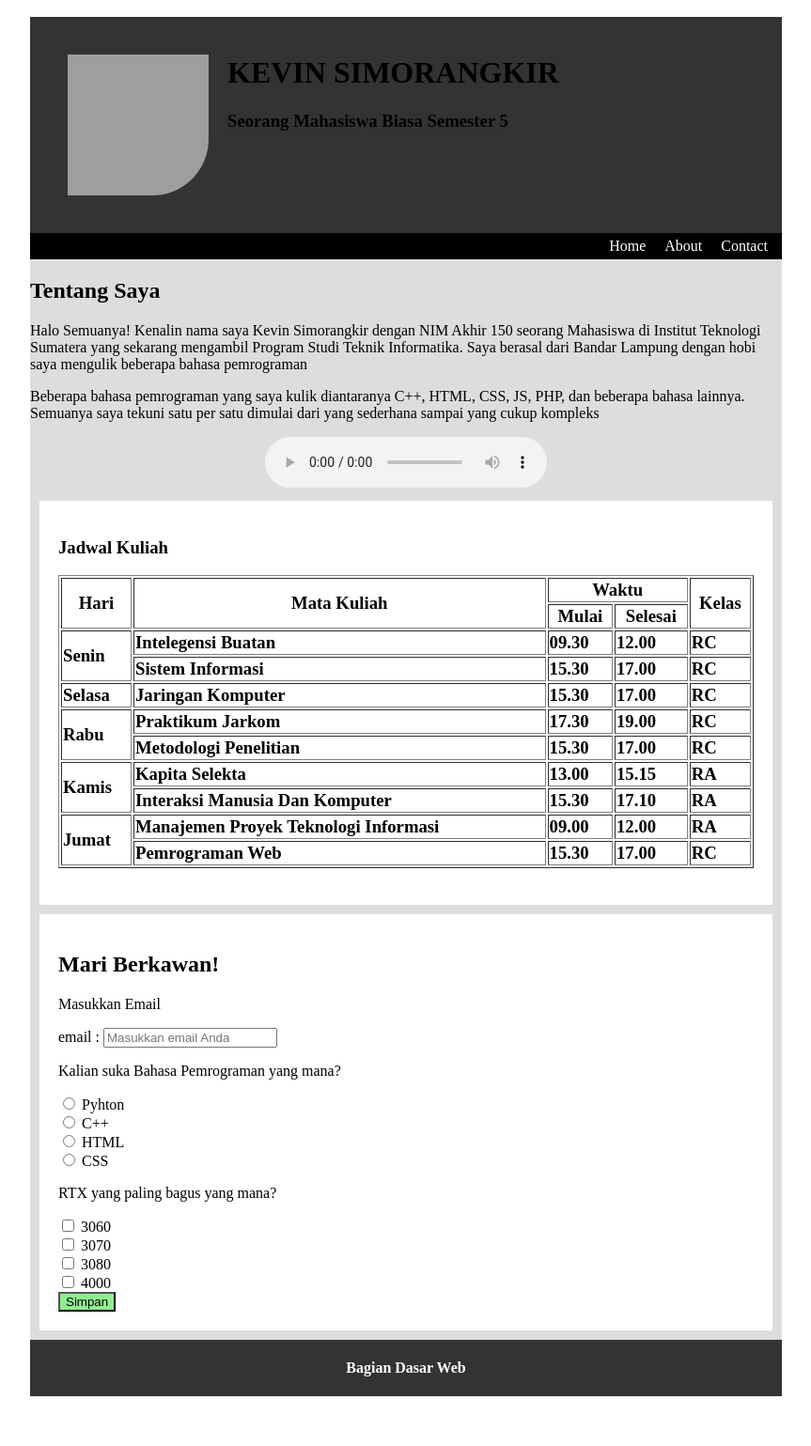
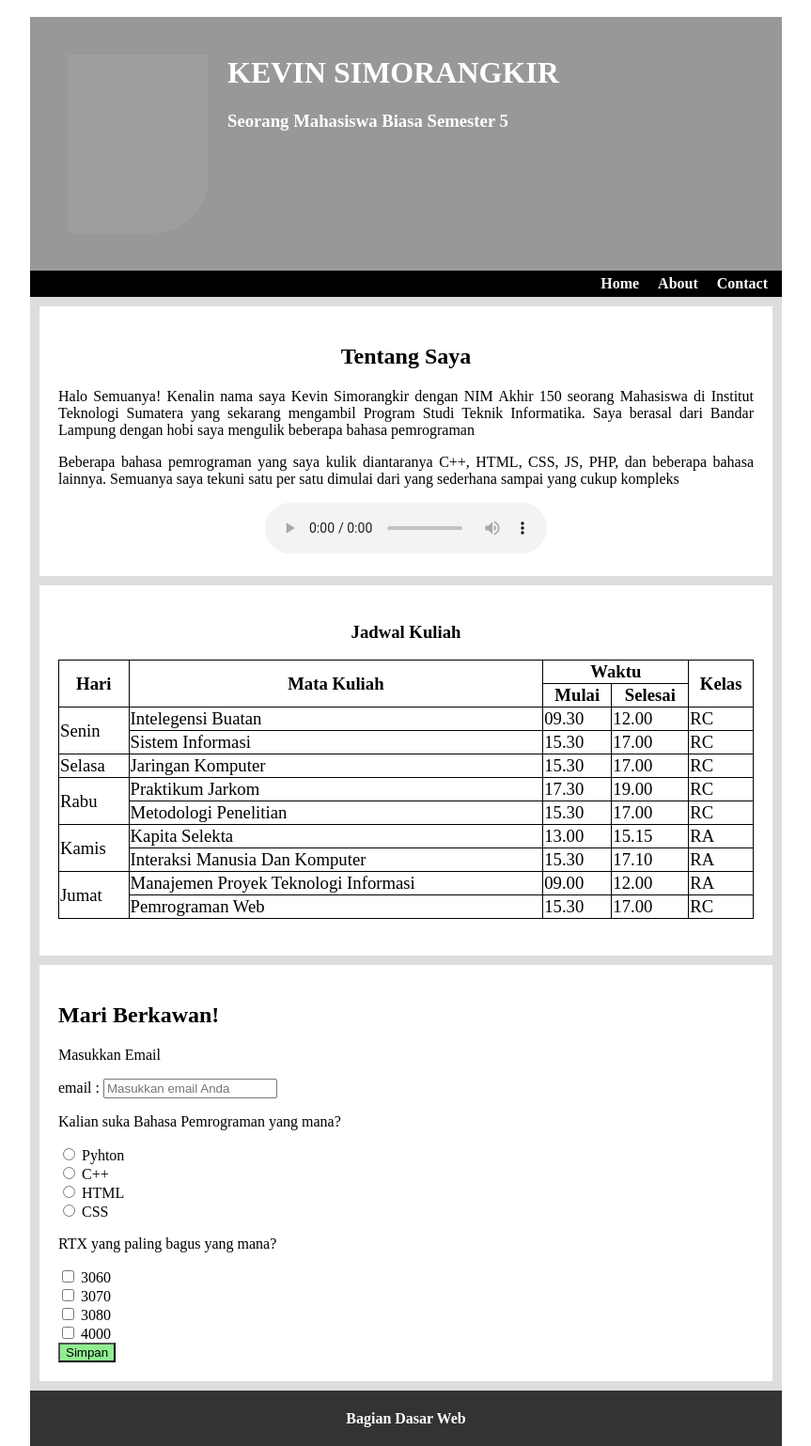
Before and after one commit to kevinsimorangkir21/prak-pemweb, a PHP site: page /121140150_Kevin_Prak2.html in a window 1280 px wide. Shown: the top 1539 px of the page at 94% size, without its empty margins (208-1071 px from the left). Before the commit the page ends 1486 px from the top, so only its background shows below. Run offline with PHP 8.4, Linux system fonts and the light colour scheme; grey boxes are pictures that could not be loaded.

Commit message:
update repo

```diff
--- a/prak2/121140150_Kevin_Prak2.html
+++ b/prak2/121140150_Kevin_Prak2.html
@@ -21,8 +21,8 @@ Praktikum 2 Pemweb RC
         <header class="top">
             <img class="gambar" align="right" src="public/assets/foto_pribadi/kevin.JPG" alt="Foto Kevin" width="150px" height="200px">
             <div clas="title">
-                <h1>KEVIN SIMORANGKIR</h1>
-                <h3>Seorang Mahasiswa Biasa Semester 5</h3>
+                <h1 style="color:rgb(255, 255, 255);" >KEVIN SIMORANGKIR</h1>
+                <h3 style="color:rgb(255, 255, 255);" >Seorang Mahasiswa Biasa Semester 5</h3>
             </div>
         </header>
 
@@ -32,7 +32,7 @@ Praktikum 2 Pemweb RC
             <li class="menu"><a href="">Contact</a></li>
         </nav>
 
-    <div class="About">
+    <div class="about">
         <h2>Tentang Saya</h2>
                 <p>Halo Semuanya! Kenalin nama saya Kevin Simorangkir dengan NIM Akhir 150 seorang Mahasiswa di Institut Teknologi
                     Sumatera yang sekarang mengambil Program Studi Teknik Informatika. Saya berasal dari Bandar Lampung dengan hobi
--- a/prak2/public/style.css
+++ b/prak2/public/style.css
@@ -16,13 +16,13 @@ body {
 .top {
     display: flex;
     justify-content: start;
-    background-color: #333;
+    background-color: #989898;
     padding: 20px;
 }
 
 .gambar {
     padding: 20px;
-    height: 150px;
+    height: 190px;
     border-radius: 0px 0px 80px 0px;
 }
 
@@ -36,6 +36,7 @@ body {
     list-style: none;
     padding: 5px;
     background-color: black;
+    font-weight: bold;
 
 }
 
@@ -49,6 +50,11 @@ body {
     margin: 10px;
     padding: 20px;
     background-color: white;
+    text-align: center;
+}
+
+.about p {
+    text-align: justify;
 }
 
 .music {
@@ -63,6 +69,16 @@ body {
 
 .jadwal-kuliah table {
     width: 100%;
+    border: 1px solid black;
+    border-collapse: collapse;
+}
+
+.jadwal-kuliah p {
+    text-align: center;
+}
+
+.jadwal-kuliah td {
+    font-weight: 400;
 }
 
 .hub {
```
